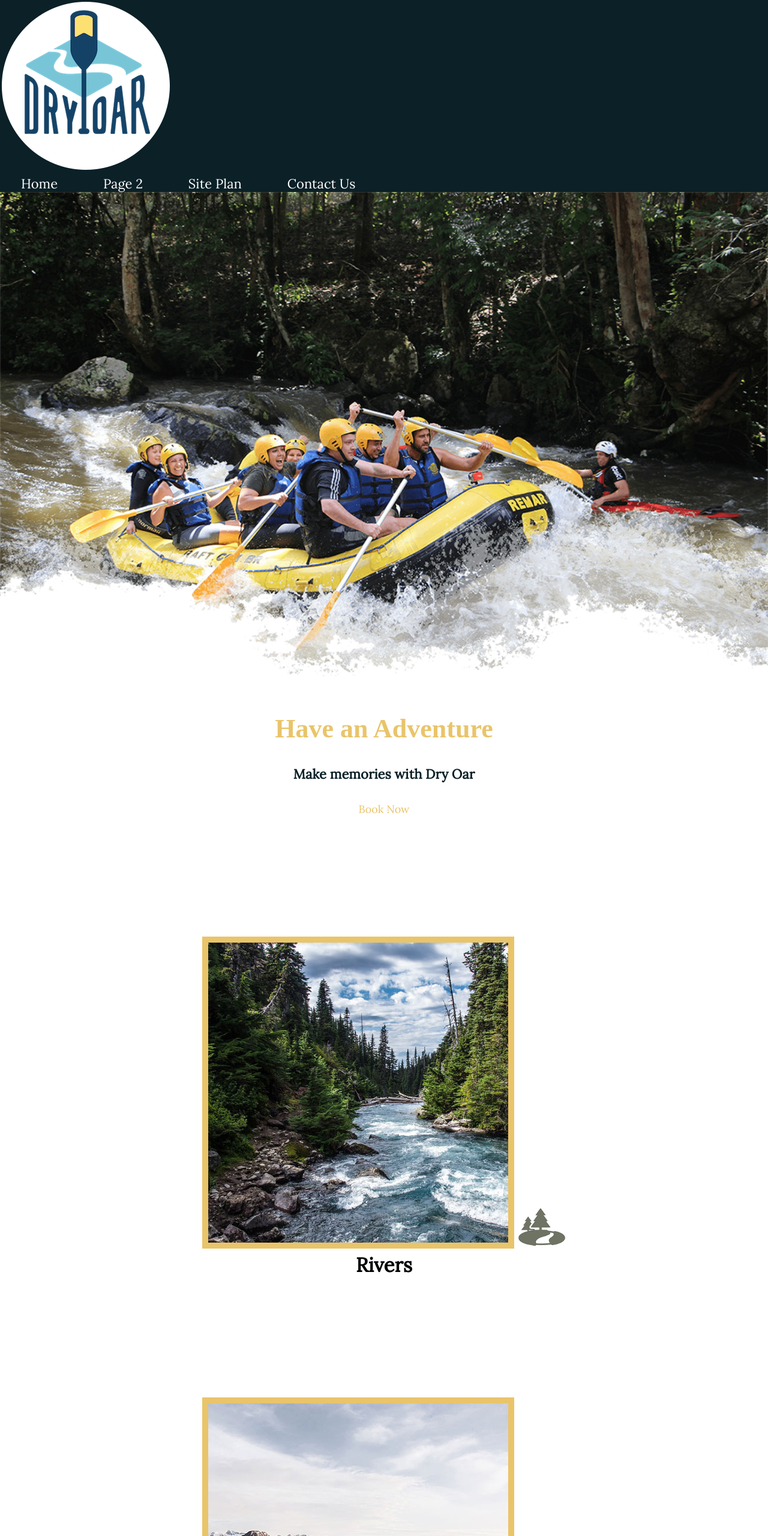
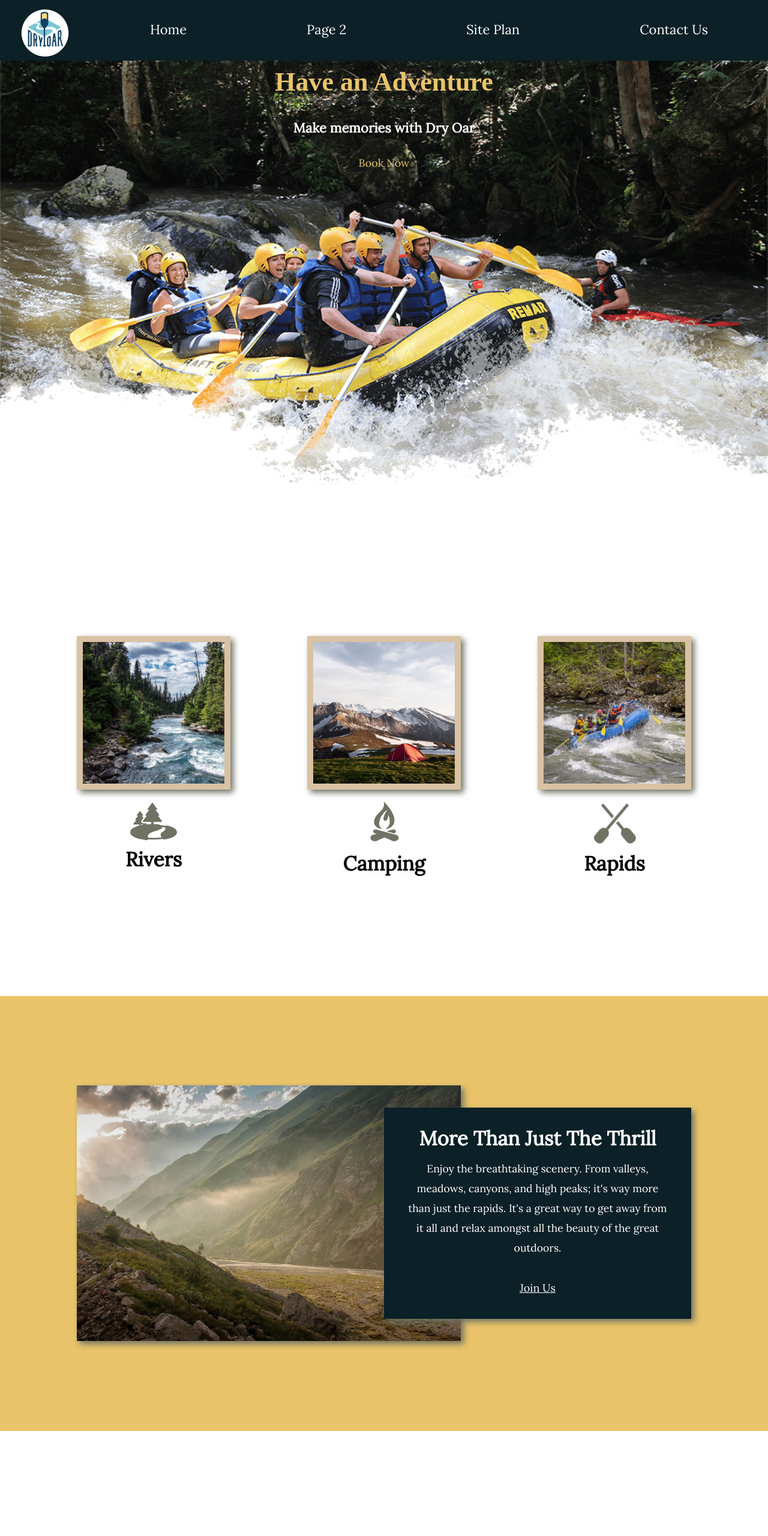
Before and after one commit to yarealexa/wdd2, a plain HTML site: page wwr/index.html in a window 1280 px wide. Shown: the top 2560 px of the page at 60% size. Drawn offline with Linux system fonts and the light colour scheme; a web font is replaced by a local one.

Commit message:
final wwr

```diff
--- a/styles/style.css
+++ b/styles/style.css
@@ -4,15 +4,43 @@
     max-width: 1600px;
     margin: 0 auto;
 }
-
+header{
+    background-color: #0B2027;
+    display: grid;
+    grid-template-columns: 150px auto;
+}
+nav{
+    display: flex;
+    justify-content: space-around;
+}
+#logo_link{
+    padding-top: 5px;
+    justify-self: center;
+    align-self: center;
+}
 nav a{
     text-align: center;
     color: white;
     text-decoration: none;
     padding: 35px;
 }
+#hero{
+    display: grid;
+    grid-template-columns: 1fr 3fr 1fr;
+    margin-top: -100px;
+}
+#hero-box{
+    grid-column: 1/4;
+    grid-row: 1/3;
+    z-index: -1;
+}
 #hero-img{
     width: 100%;
+}
+#hero-msg{
+    grid-column: 2/3;
+    grid-row:1/2;
+    margin-top:100px;
 }
 #hero-msg h1{
     text-align: center;
@@ -20,6 +48,7 @@ nav a{
 
 #hero-msg h4{
     text-align: center;
+    color:white;
 }
 .button-box{
     text-align: center;
@@ -27,9 +56,15 @@ nav a{
 main{
     text-align: center;
 }
+.home-grid{
+    display: grid;
+    grid-template-columns: repeat(10,1fr);
+}
 #background{
     height: 725px;
     background-color: #E9C46A;
+    grid-column: 1/11;
+    grid-row: 4/9;
 }
 body{
     background-color: white;
@@ -38,9 +73,7 @@ body{
     margin: 0;
     padding: 0;
 }
-header{
-    background-color: #0B2027;
-}
+
 nav a:hover {
     background-color: white;
     color: #396E94;
@@ -74,14 +107,19 @@ nav a:hover {
     background-color: #0B2027;
     font-family: "Lora";
     line-height: 1.5em;
-    padding: 50px;
-    margin-top: 200px;
+    padding: 35px;
+    grid-column: 6/10;
+    grid-row: 6/7;
+    box-shadow: 5px 5px 10px #6f7364;
 }
 footer{
     background-color: #0B2027;
     color: white;
     padding: 25px 50px;
     margin-top: 200px;
+    display: flex;
+    justify-content: space-around;
+    align-items: center;
 }
 footer a{
     color: white;
@@ -115,28 +153,96 @@ h4{
     font-size: .8em;
     padding-bottom: 15px;
 }
-.icon{
+.icon, .logo{
     width: 80px;
     padding-top: 10px;
 }
 h2{
     margin: 0;
 }
-.rivers-card, .camping-card, .rapids-card{
+.rivers-card{
     margin: 200px 0;
+    grid-column: 2/4;
+    grid-row: 2/3;
+}
+
+.camping-card{
+    margin: 200px 0;
+    grid-column: 5/7;
+    grid-row: 2/3;
+}
+
+.rapids-card{
+    margin: 200px 0;
+    grid-column: 8/10;
+    grid-row: 2/3;
 }
 .card-img{
     border: 10px solid #E9C46A;
+    width: 100%;
+    border: 10px solid #d9c2a3;
+    transition: transform .5s;
+    box-shadow: 5px 5px 10px #6f7364;
+}
+.card-img:hover {
+    opacity: .6;
+    transform: scale(1.1);
 }
 main section img{
     box-sizing: border-box;
 }
-#logo-link{
-    padding-top: 5px;
-}
+
 footer .social img{
     padding-top: 15px;
 }
 .mountains{
-    margin-top: 200px;
+    width: 100%;
+    grid-column: 2/7;
+    grid-row: 5/8;
+    box-shadow: 5px 5px 10px #6f7364;
 }
+
+
+@media screen and (max-width: 900px) {
+    #hero, .home-grid {
+        display: block;
+        height: auto;
+    }
+    nav, footer {
+        flex-direction: column;
+    }
+    nav a {
+        display: block;
+        padding: 15px;
+    }
+    #hero {
+        margin-top: 0;
+    }
+    #hero-msg {
+        margin-top: 0;
+    }
+    #hero-msg h4 {
+        display: none;
+    }
+    #hero-msg h1 {
+        color: #6f7364;
+    }
+    .home-title {
+        font-size: 25px;
+    }
+    .rivers-card, .camping-card, .rapids-card {
+        margin: 50px auto;
+        width: 60%;
+    }
+    #background {
+        display: none;
+    }
+    .mountains, .msg {
+        width: 80%;
+        display: block;
+        margin: 0 auto;
+    }
+    footer {
+        margin-top: 25px;
+    }
+}
--- a/wwr/index.html
+++ b/wwr/index.html
@@ -9,13 +9,13 @@
 <body>
     <div id="content">
     <header>
-        <a href="index.html"> <img src="../images/logo.png" alt="Dry Oar Logo"></a>
-
+        <a id="logo_link" href="index.html"> <img class="logo" src="../images/logo.png" alt="Dry Oar Logo">
+        </a>
         <nav>
-                <a href="index.html">Home</a>
-                <a href="#">Page 2</a>
-                <a href="site-plan-rafting.html">Site Plan</a>
-                <a href="contactus.html">Contact Us</a>
+            <a href="index.html">Home</a>
+            <a href="#">Page 2</a>
+            <a href="site-plan-rafting.html">Site Plan</a>
+            <a href="contactus.html">Contact Us</a>
         </nav>
     </header>
 
```
